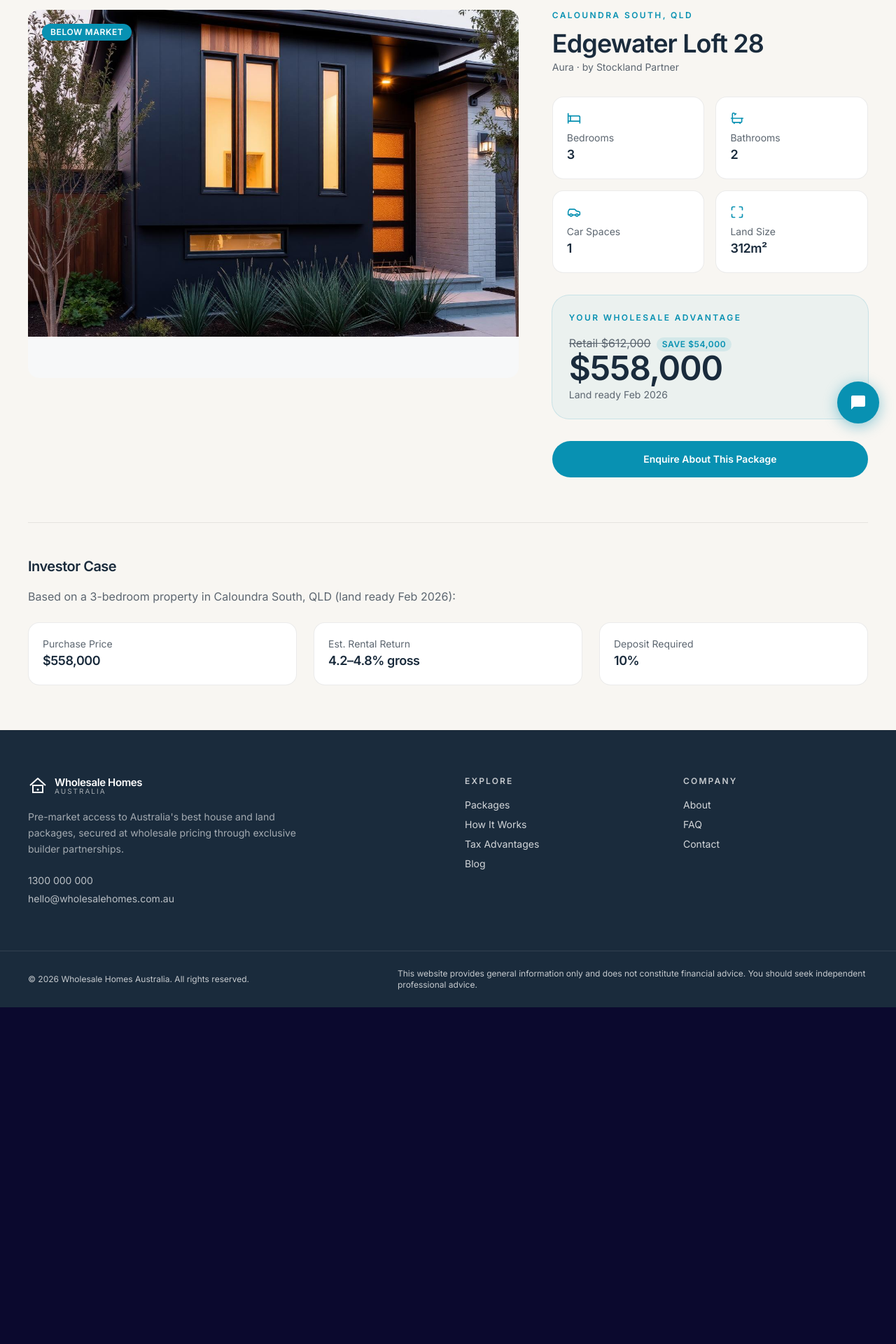
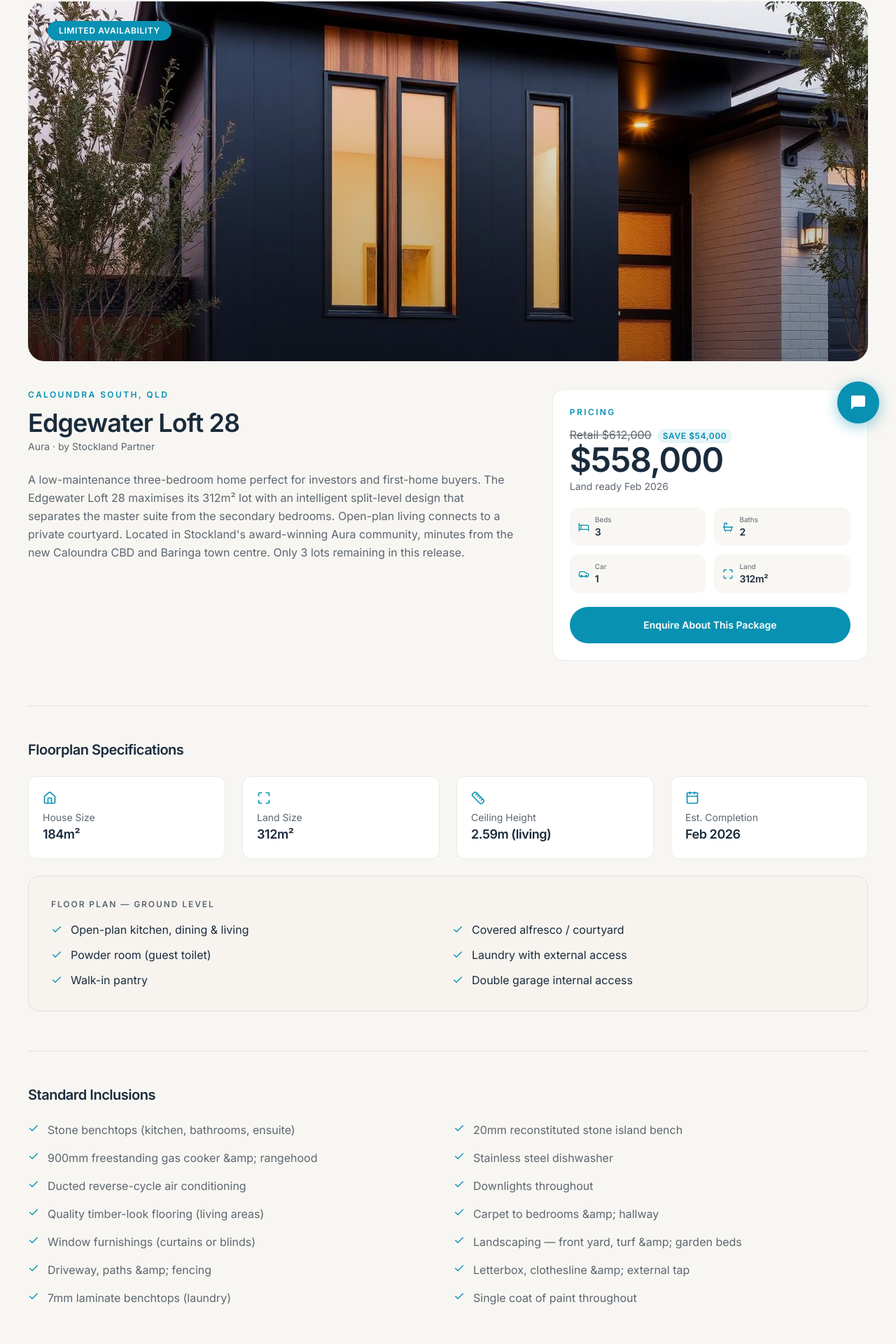
Before and after one commit to sg-satoshi/saabai-site, a Next.js app: page /sites/wholesale-homes/packages/edgewater-loft-28 in a window 1280 px wide. Shown: the part 171-2091 px from the top of the page at 70% size. Before the commit the page ends 1610 px from the top, so only its background shows below. Built offline with nearby package versions, Linux system fonts and the light colour scheme.

Commit message:
feat: add package descriptions, larger hero image, floorplan specs, inclusions, enriched detail pages

```diff
--- a/app/rex-changelog/ChangelogClient.tsx
+++ b/app/rex-changelog/ChangelogClient.tsx
@@ -32,6 +32,7 @@ const CHANGELOG: Day[] = [
   {
     date: "29 Jun 2026",
     entries: [
+      { time: "22:11", tag: "NEW", title: "Add Nick Foale photo to About page" },
       { time: "22:05", tag: "FIX", title: "Update about page — Nick Foale, 25+ years experience" },
       { time: "21:58", tag: "FIX", title: "Suppress AI Readiness Audit exit popup on wholesale-homes" },
       { time: "21:40", tag: "FIX", title: "Rewrite _next/static and site assets to saabai.ai on custom domains" },
--- a/app/sites/wholesale-homes/_data/packages.ts
+++ b/app/sites/wholesale-homes/_data/packages.ts
@@ -16,6 +16,7 @@ export type Package = {
   badge: "Below Market" | "New Release" | "Limited Availability";
   image: string;
   highlight: string;
+  description: string;
 };
 
 export const packages: Package[] = [
@@ -32,6 +33,7 @@ export const packages: Package[] = [
     badge: "Below Market",
     image: "/sites/wholesale-homes/package-1.jpg",
     highlight: "Saved $68K vs current valuation",
+    description: "A spacious four-bedroom family home designed for modern living. The Northbridge 42 features an open-plan kitchen, dining and living area that flows onto a covered alfresco. The master suite includes a walk-in robe and ensuite, while the remaining bedrooms are serviced by a main bathroom with separate bath and shower. Located in Metricon's master-planned Northbridge Rise estate with parkland and future school precinct.",
   },
   {
     id: "parklands-haven-36",
@@ -46,6 +48,7 @@ export const packages: Package[] = [
     badge: "New Release",
     image: "/sites/wholesale-homes/package-2.jpg",
     highlight: "9% below comparable suburb sales",
+    description: "A thoughtfully designed four-bedroom home in Sydney's thriving North West Growth Corridor. The Parklands Haven 36 delivers a functional layout with a dedicated study, media room, and an expansive open-plan living area. The kitchen features a walk-in pantry and island bench. Set on a generous 512m² block within the sought-after Parklands Estate, close to the new Box Hill town centre and future rail.",
   },
   {
     id: "edgewater-loft-28",
@@ -60,6 +63,7 @@ export const packages: Package[] = [
     badge: "Limited Availability",
     image: "/sites/wholesale-homes/package-3.jpg",
     highlight: "Only 3 lots remaining",
+    description: "A low-maintenance three-bedroom home perfect for investors and first-home buyers. The Edgewater Loft 28 maximises its 312m² lot with an intelligent split-level design that separates the master suite from the secondary bedrooms. Open-plan living connects to a private courtyard. Located in Stockland's award-winning Aura community, minutes from the new Caloundra CBD and Baringa town centre. Only 3 lots remaining in this release.",
   },
   {
     id: "ridgeview-prestige-48",
@@ -74,6 +78,7 @@ export const packages: Package[] = [
     badge: "Below Market",
     image: "/sites/wholesale-homes/hero-home.jpg",
     highlight: "Premium corner lot, north-facing",
+    description: "A premium four-bedroom family residence on one of the largest lots in the Arcadia estate. The Ridgeview Prestige 48 offers dual living zones, a grand master retreat with ensuite and walk-in robe, and a gourmet kitchen with butler's pantry. The north-facing corner aspect captures natural light throughout the day and provides additional side access — ideal for a boat, caravan or future shed. Landscaping and driveway included.",
   },
   {
     id: "harbourline-villa-32",
@@ -88,6 +93,7 @@ export const packages: Package[] = [
     badge: "New Release",
     image: "/sites/wholesale-homes/interior-kitchen.jpg",
     highlight: "First release pricing locked in",
+    description: "A beautifully proportioned four-bedroom home designed by Mirvac's award-winning architecture team. The Harbourline Villa 32 features a striking facade, a formal entry foyer, and a light-filled open-plan living area that opens onto a covered entertainer's deck. The chef's kitchen includes stone benchtops, gas cooking and a walk-in pantry. Part of the first release at Emerald Hills — pricing is locked in at pre-construction levels, well below future stages.",
   },
   {
     id: "sunnydale-terrace-30",
@@ -102,6 +108,7 @@ export const packages: Package[] = [
     badge: "Below Market",
     image: "/sites/wholesale-homes/lifestyle-living.jpg",
     highlight: "Growth corridor, strong rental demand",
+    description: "A smart three-bedroom terrace home in one of Queensland's fastest-growing corridors. The Sunnydale Terrace 30 delivers low-maintenance living with a private courtyard, single lock-up garage and separate storage. The master bedroom includes a walk-in robe and ensuite. Positioned within the Gainsborough Greens master-planned community featuring a championship golf course, village centre, and future school. Proven rental demand with vacancy rates under 1% in the area.",
   },
 ];
 
--- a/app/sites/wholesale-homes/packages/[id]/page.tsx
+++ b/app/sites/wholesale-homes/packages/[id]/page.tsx
@@ -2,7 +2,7 @@
 
 import { notFound } from "next/navigation";
 import Link from "next/link";
-import { ArrowLeft, Bed, Bath, Car, Maximize, Calendar, Building2 } from "lucide-react";
+import { ArrowLeft, Bed, Bath, Car, Maximize, Calendar, Building2, Ruler, Home, Check, ArrowRight } from "lucide-react";
 import { Header } from "../../_components/Header";
 import { Footer } from "../../_components/Footer";
 import { ChatWidget } from "../../_components/ChatWidget";
@@ -25,26 +25,74 @@ export default function PackageDetail({ params }: { params: Promise<{ id: string
               <ArrowLeft className="h-3.5 w-3.5 md:h-4 md:w-4" /> Back to packages
             </Link>
 
-            <div className="mt-6 grid gap-8 md:mt-8 md:gap-12 lg:grid-cols-5">
-              <div className="lg:col-span-3">
-                <div className="relative aspect-[16/9] overflow-hidden rounded-2xl bg-[#F7F8F9] md:aspect-[4/3]">
+            {/* ── Hero Image ── */}
+            <div className="mt-5">
+              <div className="relative aspect-[21/9] overflow-hidden rounded-2xl bg-[#F7F8F9] md:rounded-3xl">
                 <img src={pkg.image} alt={pkg.name} className="h-full w-full object-cover" />
-                  <span className="absolute left-4 top-4 rounded-full bg-[#0891b2] px-3 py-1 text-[10px] font-semibold uppercase tracking-wider text-white md:left-5 md:top-5 md:text-xs">Below Market</span>
+                <div className="absolute inset-0 bg-gradient-to-t from-black/30 to-transparent" />
+                <span className="absolute left-5 top-5 rounded-full bg-[#0891b2] px-4 py-1.5 text-[11px] font-semibold uppercase tracking-wider text-white md:left-7 md:top-7 md:text-xs">{pkg.badge}</span>
               </div>
             </div>
-              <div className="flex flex-col lg:col-span-2">
+
+            {/* ── Header + Specs ── */}
+            <div className="mt-8 grid gap-8 md:mt-10 md:gap-12 lg:grid-cols-5">
+              <div className="lg:col-span-3">
                 <p className="text-[10px] font-semibold uppercase tracking-[0.2em] text-[#0891b2] md:text-xs">{pkg.suburb}, {pkg.state}</p>
                 <h1 className="mt-2 text-2xl font-semibold tracking-tight md:mt-3 md:text-3xl lg:text-4xl">{pkg.name}</h1>
                 <p className="mt-1 text-xs text-[#5C6670] md:text-sm">{pkg.estate} · by {pkg.builder}</p>
 
-                <div className="mt-6 grid grid-cols-2 gap-3 md:mt-8 md:gap-4">
+                <p className="mt-5 text-sm leading-relaxed text-[#5C6670] md:mt-6 md:text-base">{pkg.description}</p>
+              </div>
+
+              <div className="lg:col-span-2">
+                <div className="rounded-2xl border border-[rgba(0,0,0,0.08)] bg-white p-5 md:p-6">
+                  <p className="text-[10px] font-semibold uppercase tracking-[0.2em] text-[#0891b2] md:text-xs">Pricing</p>
+
+                  {savings > 0 && (
+                    <div className="mt-3 flex items-baseline gap-2">
+                      <span className="text-sm text-[#5C6670] line-through md:text-base">Retail {formatPrice(pkg.retailPrice)}</span>
+                      <span className="rounded-full bg-[#0891b2]/10 px-2 py-0.5 text-[10px] font-semibold uppercase tracking-wider text-[#0891b2] md:text-xs">Save {formatPrice(savings)}</span>
+                    </div>
+                  )}
+
+                  <p className="text-3xl font-semibold tracking-tight md:text-4xl lg:text-5xl">{formatPrice(pkg.wholesalePrice)}</p>
+                  <p className="mt-1 text-xs text-[#5C6670] md:text-sm">Land ready {pkg.landReady}</p>
+
+                  <div className="mt-5 grid grid-cols-2 gap-3">
                     {[
-                    { icon: Bed, label: "Bedrooms", value: pkg.beds },
-                    { icon: Bath, label: "Bathrooms", value: pkg.baths },
-                    { icon: Car, label: "Car Spaces", value: pkg.cars },
+                      { icon: Bed, label: "Beds", value: pkg.beds },
+                      { icon: Bath, label: "Baths", value: pkg.baths },
+                      { icon: Car, label: "Car", value: pkg.cars },
+                      { icon: Maximize, label: "Land", value: `${pkg.landSize}m²` },
+                    ].map(({ icon: Icon, label, value }) => (
+                      <div key={label} className="flex items-center gap-2 rounded-xl bg-[#f5f2eb]/60 px-3 py-2.5">
+                        <Icon className="h-4 w-4 shrink-0 text-[#0891b2]" />
+                        <div>
+                          <p className="text-[10px] text-[#5C6670]">{label}</p>
+                          <p className="text-sm font-semibold tracking-tight">{value}</p>
+                        </div>
+                      </div>
+                    ))}
+                  </div>
+
+                  <Link href="/sites/wholesale-homes/contact" className="mt-5 inline-flex w-full items-center justify-center gap-2 rounded-full bg-[#0891b2] px-6 py-3.5 text-sm font-semibold text-white transition-colors hover:bg-[#0369a1] md:py-4">
+                    Enquire About This Package
+                  </Link>
+                </div>
+              </div>
+            </div>
+
+            {/* ── Floorplan Specs ── */}
+            <div className="mt-12 border-t border-[rgba(0,0,0,0.08)] pt-10 md:mt-16 md:pt-12">
+              <h2 className="text-lg font-semibold tracking-tight md:text-xl">Floorplan Specifications</h2>
+              <div className="mt-6 grid gap-4 md:grid-cols-4 md:gap-6">
+                {[
+                  { icon: Home, label: "House Size", value: `${pkg.houseSize}m²` },
                   { icon: Maximize, label: "Land Size", value: `${pkg.landSize}m²` },
+                  { icon: Ruler, label: "Ceiling Height", value: "2.59m (living)" },
+                  { icon: Calendar, label: "Est. Completion", value: pkg.landReady },
                 ].map(({ icon: Icon, label, value }) => (
-                    <div key={label} className="rounded-2xl border border-[rgba(0,0,0,0.08)] bg-white p-4 md:p-5">
+                  <div key={label} className="rounded-xl border border-[rgba(0,0,0,0.08)] bg-white p-4 md:p-5">
                     <Icon className="h-4 w-4 text-[#0891b2] md:h-5 md:w-5" />
                     <p className="mt-2 text-xs text-[#5C6670] md:text-sm">{label}</p>
                     <p className="text-base font-semibold tracking-tight md:text-lg">{value}</p>
@@ -52,24 +100,60 @@ export default function PackageDetail({ params }: { params: Promise<{ id: string
                 ))}
               </div>
 
-                {savings > 0 && (
-                  <div className="mt-6 rounded-3xl bg-[#0891b2]/5 p-5 ring-1 ring-[#0891b2]/20 md:mt-8 md:p-6">
-                    <p className="text-[10px] font-semibold uppercase tracking-[0.2em] text-[#0891b2] md:text-xs">Your Wholesale Advantage</p>
-                    <div className="mt-3 flex items-baseline gap-2 md:mt-4">
-                      <span className="text-sm text-[#5C6670] line-through md:text-base">Retail {formatPrice(pkg.retailPrice)}</span>
-                      <span className="rounded-full bg-[#0891b2]/10 px-2 py-0.5 text-[10px] font-semibold uppercase tracking-wider text-[#0891b2] md:text-xs">Save {formatPrice(savings)}</span>
+              <div className="mt-6 overflow-hidden rounded-2xl border border-[rgba(0,0,0,0.08)] bg-[#f5f2eb]/40 p-6 md:p-8">
+                <p className="text-xs font-semibold uppercase tracking-[0.16em] text-[#5C6670]">Floor Plan — Ground Level</p>
+                <div className="mt-4 grid gap-3 text-sm md:grid-cols-2 md:text-base">
+                  <div className="flex items-center gap-3"><Check className="h-4 w-4 shrink-0 text-[#0891b2]" /> Open-plan kitchen, dining &amp; living</div>
+                  <div className="flex items-center gap-3"><Check className="h-4 w-4 shrink-0 text-[#0891b2]" /> Covered alfresco / courtyard</div>
+                  <div className="flex items-center gap-3"><Check className="h-4 w-4 shrink-0 text-[#0891b2]" /> Powder room (guest toilet)</div>
+                  <div className="flex items-center gap-3"><Check className="h-4 w-4 shrink-0 text-[#0891b2]" /> Laundry with external access</div>
+                  <div className="flex items-center gap-3"><Check className="h-4 w-4 shrink-0 text-[#0891b2]" /> Walk-in pantry</div>
+                  <div className="flex items-center gap-3"><Check className="h-4 w-4 shrink-0 text-[#0891b2]" /> Double garage internal access</div>
                 </div>
-                    <p className="text-3xl font-semibold tracking-tight md:text-4xl lg:text-5xl">{formatPrice(pkg.wholesalePrice)}</p>
-                    <p className="mt-1 text-xs text-[#5C6670] md:text-sm">Land ready {pkg.landReady}</p>
+                {pkg.beds >= 4 && (
+                  <>
+                    <p className="mt-6 text-xs font-semibold uppercase tracking-[0.16em] text-[#5C6670]">Floor Plan — Upper Level</p>
+                    <div className="mt-4 grid gap-3 text-sm md:grid-cols-2 md:text-base">
+                      <div className="flex items-center gap-3"><Check className="h-4 w-4 shrink-0 text-[#0891b2]" /> Master bedroom with WIR &amp; ensuite</div>
+                      <div className="flex items-center gap-3"><Check className="h-4 w-4 shrink-0 text-[#0891b2]" /> {pkg.beds - 1} additional bedrooms with BIRs</div>
+                      <div className="flex items-center gap-3"><Check className="h-4 w-4 shrink-0 text-[#0891b2]" /> Main bathroom (separate bath &amp; shower)</div>
+                      {pkg.baths >= 3 && <div className="flex items-center gap-3"><Check className="h-4 w-4 shrink-0 text-[#0891b2]" /> Additional ensuite / third bathroom</div>}
+                      <div className="flex items-center gap-3"><Check className="h-4 w-4 shrink-0 text-[#0891b2]" /> Activity / rumpus room</div>
                     </div>
+                  </>
                 )}
-
-                <Link href="/sites/wholesale-homes/contact" className="mt-6 inline-flex items-center justify-center gap-2 rounded-full bg-[#0891b2] px-6 py-3.5 text-sm font-semibold text-white transition-colors hover:bg-[#0369a1] md:mt-8 md:px-7 md:py-4">
-                  Enquire About This Package
-                </Link>
               </div>
             </div>
 
+            {/* ── Inclusions ── */}
+            <div className="mt-10 border-t border-[rgba(0,0,0,0.08)] pt-10 md:mt-14 md:pt-12">
+              <h2 className="text-lg font-semibold tracking-tight md:text-xl">Standard Inclusions</h2>
+              <div className="mt-6 grid gap-3 md:grid-cols-2 md:gap-4">
+                {[
+                  "Stone benchtops (kitchen, bathrooms, ensuite)",
+                  "20mm reconstituted stone island bench",
+                  "900mm freestanding gas cooker &amp; rangehood",
+                  "Stainless steel dishwasher",
+                  "Ducted reverse-cycle air conditioning",
+                  "Downlights throughout",
+                  "Quality timber-look flooring (living areas)",
+                  "Carpet to bedrooms &amp; hallway",
+                  "Window furnishings (curtains or blinds)",
+                  "Landscaping — front yard, turf &amp; garden beds",
+                  "Driveway, paths &amp; fencing",
+                  "Letterbox, clothesline &amp; external tap",
+                  "7mm laminate benchtops (laundry)",
+                  "Single coat of paint throughout",
+                ].map((item) => (
+                  <div key={item} className="flex items-start gap-3">
+                    <Check className="mt-0.5 h-4 w-4 shrink-0 text-[#0891b2]" />
+                    <span className="text-sm text-[#5C6670] md:text-base">{item}</span>
+                  </div>
+                ))}
+              </div>
+            </div>
+
+            {/* ── Investor Case ── */}
             <div className="mt-12 border-t border-[rgba(0,0,0,0.08)] pt-10 md:mt-16 md:pt-12">
               <h2 className="text-lg font-semibold tracking-tight md:text-xl">Investor Case</h2>
               <p className="mt-3 text-sm leading-relaxed text-[#5C6670] md:mt-4 md:text-base">
@@ -77,7 +161,7 @@ export default function PackageDetail({ params }: { params: Promise<{ id: string
               </p>
               <div className="mt-6 grid gap-4 md:grid-cols-3 md:gap-6">
                 {[
-                  { label: "Purchase Price", value: formatPrice(pkg.wholesalePrice) },
+                  { label: "Wholesale Purchase Price", value: formatPrice(pkg.wholesalePrice) },
                   { label: "Est. Rental Return", value: "4.2–4.8% gross" },
                   { label: "Deposit Required", value: `${pkg.wholesalePrice >= 600000 ? "5" : "10"}%` },
                 ].map(({ label, value }) => (
@@ -87,6 +171,23 @@ export default function PackageDetail({ params }: { params: Promise<{ id: string
                   </div>
                 ))}
               </div>
+
+              <div className="mt-6 rounded-2xl bg-[#0891b2]/5 p-5 ring-1 ring-[#0891b2]/20 md:p-6">
+                <p className="text-xs font-semibold md:text-sm">{pkg.highlight}</p>
+                <p className="mt-2 text-xs leading-relaxed text-[#5C6670] md:text-sm">
+                  This package represents wholesale pre-market pricing. Comparable properties in {pkg.suburb} are currently listed at {formatPrice(pkg.retailPrice)}+ retail. By securing at wholesale, your equity position is established at settlement — not years down the track. Speak with our advisor for a full investment analysis tailored to your portfolio.
+                </p>
+              </div>
+            </div>
+
+            {/* ── CTA ── */}
+            <div className="mt-12 rounded-3xl bg-[#1A2B3C] p-8 text-center text-white md:mt-16 md:p-12">
+              <Building2 className="mx-auto h-7 w-7 text-[#0891b2]" />
+              <h2 className="mt-4 text-xl font-semibold tracking-tight md:text-2xl">Want to secure this package?</h2>
+              <p className="mx-auto mt-3 max-w-lg text-sm text-white/70">Speak with our principal advisor. A 20-minute call covers your finance, timeline, and next steps.</p>
+              <Link href="/sites/wholesale-homes/contact" className="mt-6 inline-flex items-center gap-2 rounded-full bg-[#0891b2] px-6 py-3.5 text-sm font-semibold text-white transition-colors hover:bg-[#0369a1] md:px-7 md:py-4">
+                Enquire Now <ArrowRight className="h-4 w-4" />
+              </Link>
             </div>
           </div>
         </section>
```
Lines whose indentation alone changed are shown as unchanged.
